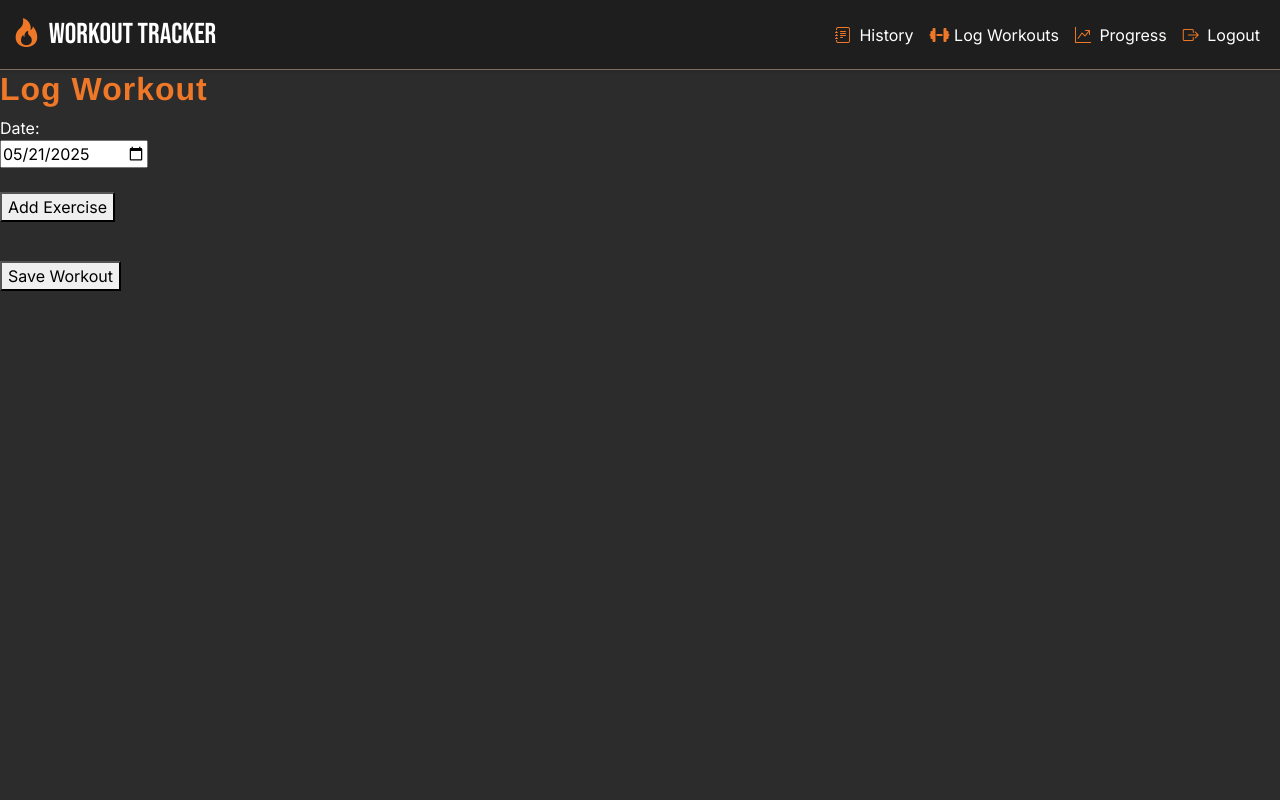
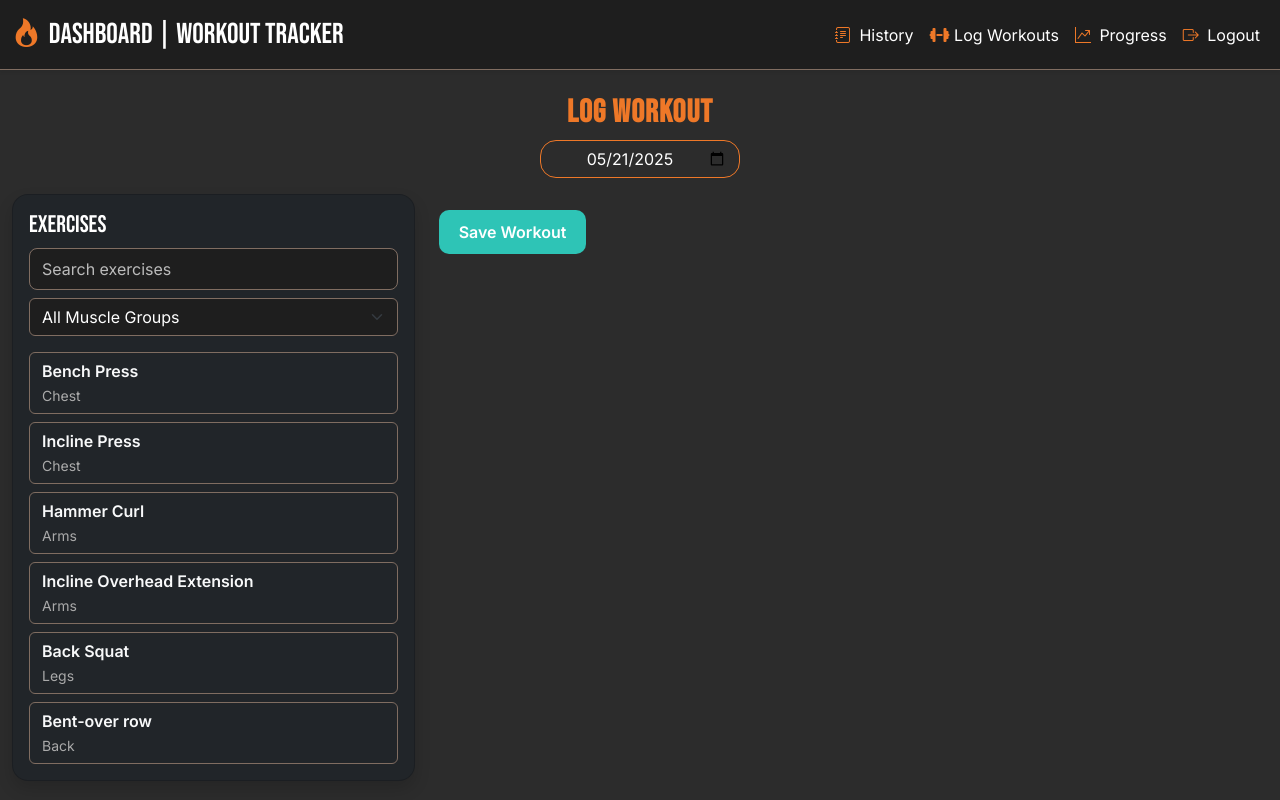
Before and after one commit to Baaangi/Workout_Tracker, a Flask app: page /log_workout in a window 1280 px wide. Run offline with Flask 3, Linux system fonts and the light colour scheme; a user stored in the database is signed in; data comes from the database, SQL or seed files in the repository.

Commit message:
style log_workout

```diff
--- a/static/style.css
+++ b/static/style.css
@@ -1,3 +1,57 @@
+/* log_workout */
+.btn-teal {
+  background-color: #2ec4b6;
+  color: white;
+  border: none;
+  font-weight: 600;
+  padding: 10px 20px;
+  border-radius: 10px;
+}
+
+.btn-teal:hover {
+  background-color: #29b1a5;
+}
+
+.btn-outline-teal {
+  color: #2ec4b6;
+  border: 1px solid #2ec4b6;
+  background: transparent;
+  font-weight: 500;
+}
+
+.btn-outline-teal:hover {
+  background-color: #2ec4b6;
+  color: white;
+}
+
+.workout-card {
+  background-color: var(--dark);
+  border: 1px solid var(--grey);
+  border-radius: 16px;
+  padding: 15px;
+  margin-bottom: 20px;
+  color: white;
+}
+
+.workout-card input {
+  background-color: var(--light-dark);
+  border: 1px solid var(--grey);
+  color: white;
+}
+
+#searchInput {
+  background-color: var(--light-dark);
+  color: white;
+  border: 1px solid var(--grey);
+  border-radius: 8px;
+  padding: 8px 12px;
+}
+
+#searchInput::placeholder {
+  color: #bbb;
+}
+
+
 /* Flatpickr calendar text for days */
 .calendar-wrapper {
   display: flex;
--- a/templates/base.html
+++ b/templates/base.html
@@ -22,7 +22,7 @@
     <nav class="navbar navbar-expand-lg fixed-top shadow-sm" style="background-color: var(--light-dark); border-bottom: 1px solid var(--grey);">
       <div class="container-fluid">
         <a class="navbar-brand text-white d-flex align-items-center" href="/dashboard" style="font-family: 'Bebas Neue', sans-serif; font-size: 1.8rem;">
-          <i class="bi bi-fire me-2" style="color: var(--primary);"></i> Workout Tracker
+          <i class="bi bi-fire me-2" style="color: var(--primary);"></i> Dashboard | Workout Tracker
         </a>
         <button class="navbar-toggler bg-white" type="button" data-bs-toggle="collapse" data-bs-target="#navbarNav">
           <span class="navbar-toggler-icon text-white"></span>
--- a/templates/log_workout.html
+++ b/templates/log_workout.html
@@ -1,30 +1,25 @@
 {% extends "base.html" %}
 {% block content %}
 
-    <h2>Log Workout</h2>
+    <div class="container-fluid mt-4">
+        <h2 class="text-center" style="font-family: 'Bebas Neue', sans-serif; color: var(--primary);">Log Workout</h2>
 
-        <label for="date">Date:</label><br>
-        <input type="date" id="date" name="date" value="{{ current_date }}" required><br><br>
+        <div class="text-center mb-3">
+            <input type="date" id="date" name="date" class="form-control d-inline-block text-center"
+                style="max-width: 200px; background-color: var(--dark); color: white; border: 1px solid var(--primary);"
+                value="{{ current_date }}" required>
+        </div>
 
-        <button type="button" onclick="openModal()">Add Exercise</button><br><br>
+        <div class="row g-4">
+            <div class="col-md-4">
+                <div class="card bg-dark text-white rouded-4 shadow p-3" style="max-height: 80vh; overflow-y: auto">
+                    <h4 style="font-family: 'Bebas Neue', sans-serif;">Exercises</h4>
 
-        <div id="setsContainer" style="margin-top: 15px;"></div>
+                    <input type="text" id="searchInput" onkeyup="filterExercises()" placeholder="Search exercises"
+                    class="form-control mb-2" style="background-color: var(--light-dark); color:white; border: 1px solid var(--grey);">
 
-
-        <div id="workout-entries"></div>
-
-        <button type="button" id="saveWorkoutBtn">Save Workout</button>
-
-
-    <!-- Modal design -->
-     <div id="exerciseModal" class="modal" style=" display:none;">
-        <div class="modal-content">
-            <span class="close" onclick="closeModal()">&times;</span>
-            <h3>Select Exercise</h3>
-
-            <input type="text" id="searchInput" onkeyup="filterExercises()" placeholder="Search exercises">
-
-            <select id="muscleFilter" onchange="filterExercises()">
+                    <select id="muscleFilter" onchange="filterExercises()" class="form-select mb-3"
+                        style="background-color: var(--light-dark); color: white; border: 1px solid var(--grey);">
                         <option value="">All Muscle Groups</option>
                         <option value="Chest">Chest</option>
                         <option value="Back">Back</option>
@@ -32,47 +27,46 @@
                         <option value="Legs">Legs</option>
                         <option value="Shoulders">Shoulders</option>
                     </select>
-
-            <div id="exerciseList" class="exercise-grid">
+                    <div id="exerciseList" class="d-grid gap-2">
                         {% for ex in exercise %}
-                <div class="exercise-card" data-muscle="{{ ex[1] }}" onclick="selectExercise('{{ ex[0] }}')">
-                    <strong>{{ ex[0] }}</strong>
-                    <small>{{ ex[1] }}</small>
-                </div>
+                        <button class="btn btn-outline-light text-start"
+                            style="font-family: 'Inter'; border-color: var(--grey);"
+                            data-muscle="{{ ex[1] }}"
+                            onclick="selectExercise('{{ ex[0] }}')">
+                        <strong>{{ ex[0] }}</strong> <br><small class="text-muted">{{ ex[1] }}</small>
+                        </button>
                     {% endfor %}
                     </div>
                 </div>
             </div>
 
+            <div class="col-md-8">
+                <div id="workout-entries"></div>
+
+                <button type="button" class="btn btn-teal mt-3" id="saveWorkoutBtn">Save Workout</button>
+            </div>
+        </div>
+    </div>
 
      <script>
-        function openModal(){
-            document.getElementById("exerciseModal").style.display = "block";
-        }
+        function filterExercises() {
+            const input = document.getElementById("searchInput").value.trim().toLowerCase();
+            const muscleFilter = document.getElementById("muscleFilter").value.trim().toLowerCase();
+            const buttons = document.querySelectorAll("#exerciseList button");
 
-        function closeModal(){
-            document.getElementById("exerciseModal").style.display = "none";
-        }
+            buttons.forEach(button => {
+                const nameEl = button.querySelector("strong");
+                const muscle = button.getAttribute("data-muscle")?.toLowerCase() || "";
+                const name = nameEl?.textContent.trim().toLowerCase() || "";
 
-        function filterExercises(){
-            const input = document.getElementById("searchInput").value.toLowerCase();
-            const filter = document.getElementById("muscleFilter").value.toLowerCase();
-            const list = document.querySelectorAll(".exercise-card");
+                const matchesText = input === "" || name.split(' ').some(word => word.startsWith(input));
+                const matchesMuscle = muscleFilter === "" || muscle === muscleFilter;
 
-            list.forEach(card => {
-                const text = card.textContent.toLowerCase();
-                const muscle = card.getAttribute("data-muscle").toLowerCase();
-
-                const matchesText = text.includes(input) || input === "";
-                const matchesMuscle = muscle === filter || filter === "";
-
-                card.style.display = (matchesText && matchesMuscle) ? "" : "none";
+                button.style.display = (matchesText && matchesMuscle) ? "" : "none";
             });
         }
 
         function selectExercise(name){
-            closeModal();
-
             if (document.querySelector(`[data-exercise="${name}"]`)) {
                 alert("Exercise already added");
                 return;
@@ -82,62 +76,53 @@
 
             const exerciseDiv = document.createElement("div");
             exerciseDiv.setAttribute("data-exercise", name);
-            exerciseDiv.style.border = "1px solid #ccc";
-            exerciseDiv.style.padding = "10px";
-            exerciseDiv.style.marginBottom = "10px"
+            exerciseDiv.className = "workout-card";
+            exerciseDiv.setAttribute("data-exercise", name);
 
             exerciseDiv.innerHTML = `
-                <h4>${name} <button type="button" onclick="removeExercise(this)">Remove</button></h4>
+                <div class="d-flex justify-content-between align-items-center mb-2">
+                    <h5 style="font-family: 'Bebas Neue'; margin: 0;">${name}</h5>
+                    <button class="btn btn-sm btn-outline-danger" onclick="removeExercise(this)">Remove</button>
+                </div>
                 <div class="sets"></div>
-                <button type="button" onclick="addSet(this)">Add Set</button>
+                <button class="btn btn-sm btn-outline-teal mt-2" onclick="addSet(this)">Add Set</button>
             `;
 
             container.appendChild(exerciseDiv);
-
             addSet(exerciseDiv.querySelector(".sets"));
         }
 
-        function removeExercise(button) {
-            button.parentElement.parentElement.remove();
+        function removeExercise(btn) {
+            btn.closest(".workout-card").remove();
         }
 
-        function addSet(buttonOrContainer) {
-
-            let setsDiv;
-            if (buttonOrContainer.classList.contains("sets")) {
-            setsDiv = buttonOrContainer;
-            } else {
-            setsDiv = buttonOrContainer.previousElementSibling;
-            }
-
+        function addSet(btnOrContainer) {
+            let setsDiv = btnOrContainer.classList.contains("sets") ? btnOrContainer : btnOrContainer.previousElementSibling;
             const setCount = setsDiv.children.length + 1;
 
             const setDiv = document.createElement("div");
-            setDiv.style.marginBottom = "5px";
+            setDiv.className = "row g-2 align-items-center mb-2";
 
             setDiv.innerHTML = `
-                <label>Set ${setCount}:</label>
-                Reps: <input type="number" class="reps" min="1" required style="width:50px;">
-                Weight (kg): <input type="number" class="weight" min="0" step="0.1" style="width:70px;">
-                Notes: <input type="text" class="notes" style="width:150px;">
-                <button type="button" onclick="removeSet(this)">Remove</button>
+                <div class="col-auto"><label>Set ${setCount}:</label></div>
+                <div class="col"><input type="number" class="form-control reps" placeholder="Reps" min="1"></div>
+                <div class="col"><input type="number" class="form-control weight" placeholder="Weight (kg)" min="0"></div>
+                <div class="col"><input type="text" class="form-control notes" placeholder="Notes"></div>
+                <div class="col-auto"><button class="btn btn-sm btn-danger" onclick="removeSet(this)">X</button></div>
             `;
 
             setsDiv.appendChild(setDiv);
         }
 
         function removeSet(button) {
-            const setDiv = button.parentElement;
+            const setDiv = button.closest(".row");
             const setsDiv = setDiv.parentElement;
             setDiv.remove();
-
-            // Re-label remaining sets
             [...setsDiv.children].forEach((setEl, i) => {
                 setEl.querySelector("label").textContent = `Set ${i + 1}:`;
             });
         }
 
-        // On Save Workout button click, gather data and POST JSON
         document.getElementById("saveWorkoutBtn").addEventListener("click", () => {
             const date = document.getElementById("date").value;
             if (!date) {
```
Lines whose indentation alone changed are shown as unchanged.
